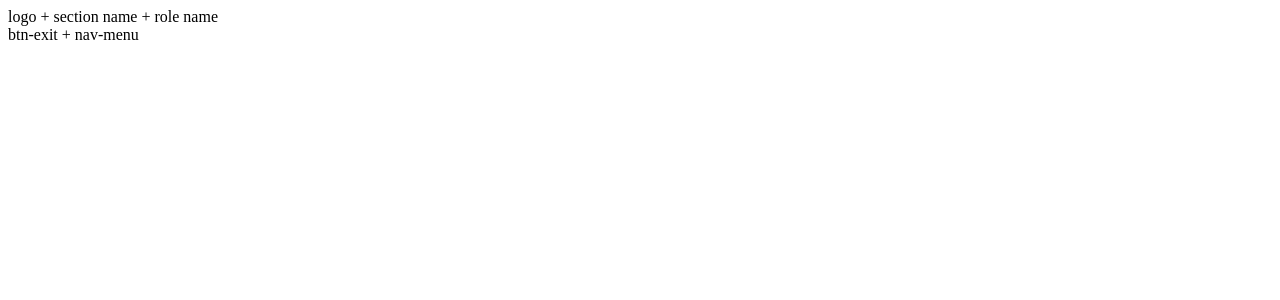
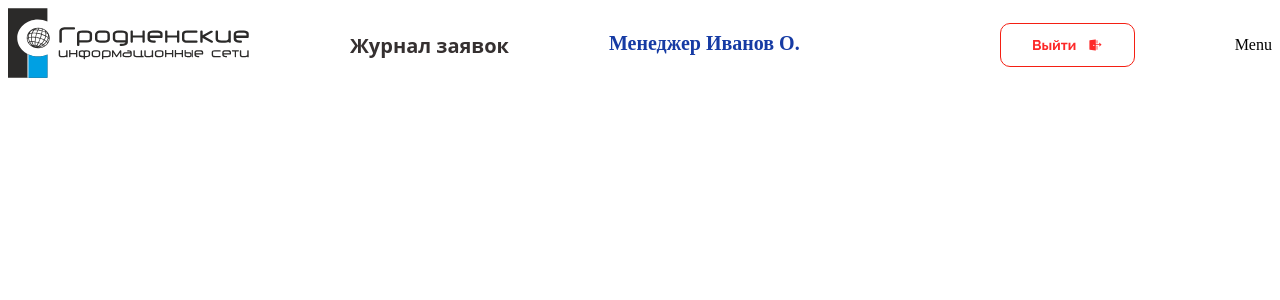
Before and after one commit to victoria-vasilevskaya/react-project, a React (Create React App) app: page / in a window 1280 px wide. Shown: the top 300 px of the page. Built offline with nearby package versions, Linux system fonts and the light colour scheme.

Commit message:
Update files

```diff
--- a/src/App.js
+++ b/src/App.js
@@ -1,5 +1,5 @@
 import './App.css';
-import Header from './components/header/header';
+import Header from './components/header/Headers';
 
 function App() {
   return (
--- /dev/null
+++ b/src/components/header/Header.module.css
@@ -0,0 +1,40 @@
+.Header{
+    display: flex;
+    justify-content: space-between;
+    align-items: center;
+}
+
+.headerMenu{
+    display: flex;
+    margin-right: 100px;
+
+}
+
+.textMenu{
+    margin-right: 100px;
+    font-family: 'Open Sans';
+font-style: normal;
+font-weight: 700;
+font-size: 20px;
+line-height: 27px;
+display: flex;
+align-items: center;
+
+color: #353030;
+}
+
+.textUser{
+    font-family: 'Raleway';
+font-style: normal;
+font-weight: 700;
+font-size: 20px;
+line-height: 23px;
+color: #163BA4;
+}
+
+.logo img{
+    width: 242px;
+height: 70px;
+left: 91px;
+top: 62px;
+}
--- /dev/null
+++ b/src/components/header/Headers.jsx
@@ -0,0 +1,25 @@
+import React from "react";
+import s from "./Header.module.css";
+import logo from "./logo.svg"
+import exit from "./exit.svg";
+
+
+function Header() {
+    return (
+        <div className={s.Header}>
+            <div className={s.logo}>
+                <img src={logo} alt="logo"></img>
+            </div>
+            <div className={s.headerMenu}>
+                <div className={s.textMenu}>Журнал заявок</div>
+                <div className={s.textUser}>Менеджер Иванов О.</div>
+            </div>
+            <img src={exit} alt=""></img>
+            <div className={s.burgerMenu}>
+                Menu
+            </div>
+        </div>
+    );
+}
+
+export default Header;
--- a/src/components/header/header.js
+++ b/src/components/header/header.js
@@ -1,12 +1,12 @@
-function Header() {
-    return (
-        <header>
-          <div className="header-container">
-            <div>logo + section name + role name</div>
-            <div>btn-exit + nav-menu</div>
-          </div>
-        </header>
-    )
-}
+//function Header() {
+//    return (
+//        <header>
+//          <div className="header-container">
+//            <div>logo + section name + role name</div>
+//            <div>btn-exit + nav-menu</div>
+//          </div>
+//        </header>
+//    )
+//}
 
-export default Header;
+//export default Header;
```
Also changed, not shown: src/components/appliction-form/application-form.js (renamed from src/components/application-form.js), src/components/header/exit.svg (added), src/components/header/logo.svg (added).
